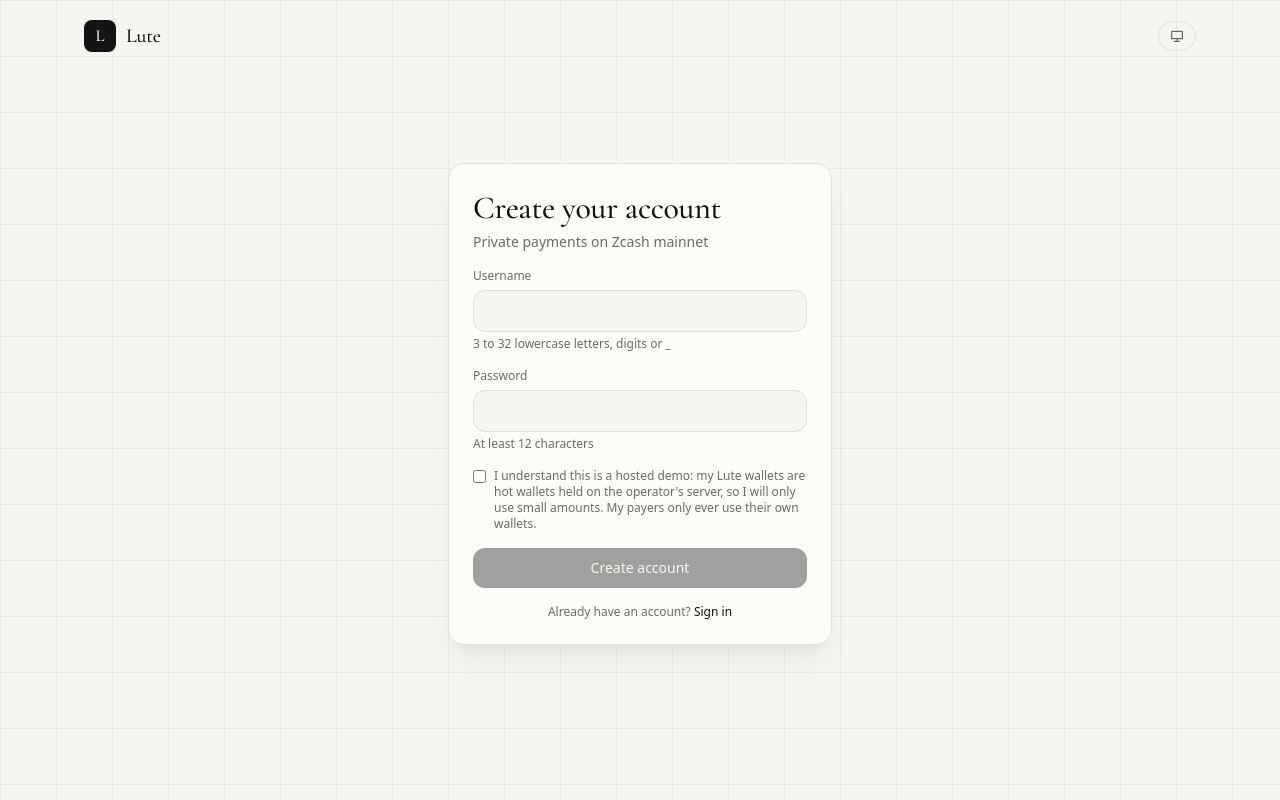
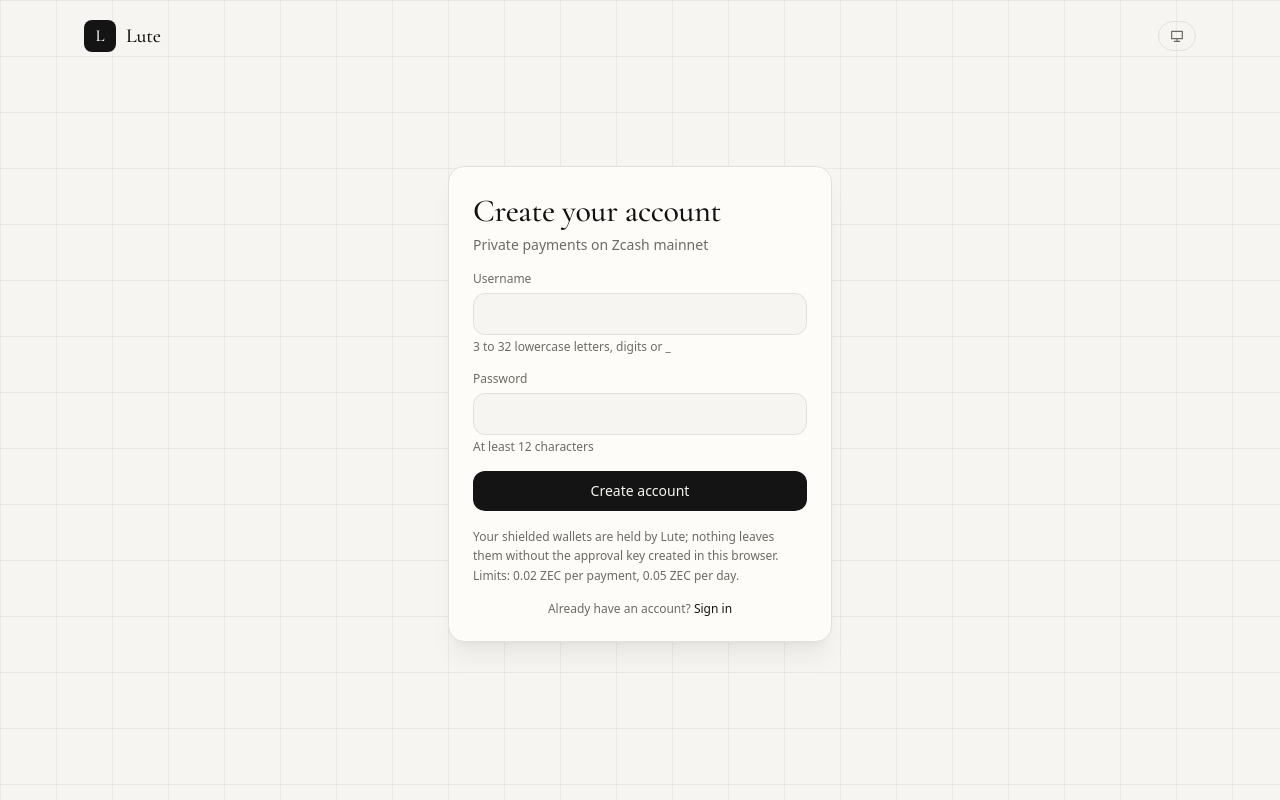
Before and after one commit to Stella112/zlute, a Next.js app in the folder apps/web/: page /signup in a window 1280 px wide. Built offline with nearby package versions, Linux system fonts and the light colour scheme.

Commit message:
product copy: drop demo disclaimers and the sign-up checkbox; state custody plainly (held by Lute, released only with the user's key) and limits as product limits

```diff
--- a/apps/web/app/signup/page.tsx
+++ b/apps/web/app/signup/page.tsx
@@ -10,7 +10,7 @@ import { ThemeToggle } from '@/components/ThemeToggle';
 
 const ERRORS: Record<string, string> = {
   USERNAME_TAKEN: 'That username is taken.',
-  SIGNUPS_CLOSED: 'This demo has reached its account limit.',
+  SIGNUPS_CLOSED: 'New accounts are paused right now. Please try again later.',
   RATE_LIMITED: 'Too many attempts. Try again in a minute.',
   WALLET_CREATION_FAILED: 'Could not create your wallets right now. Try again shortly.',
   SIGNUP_DISABLED: 'Sign-up is not enabled on this server.',
@@ -25,7 +25,6 @@ export default function SignupPage() {
   const router = useRouter();
   const [username, setUsername] = useState('');
   const [password, setPassword] = useState('');
-  const [ack, setAck] = useState(false);
   const [busy, setBusy] = useState(false);
   const [error, setError] = useState<string | null>(null);
   const [backup, setBackup] = useState<string | null>(null);
@@ -102,16 +101,13 @@ export default function SignupPage() {
         <Field label="Password" hint="At least 12 characters">
           <input className={inputCls} type="password" value={password} onChange={(e) => setPassword(e.target.value)} autoComplete="new-password" minLength={12} required />
         </Field>
-        <label className="flex items-start gap-2 text-xs text-muted">
-          <input type="checkbox" className="mt-0.5" checked={ack} onChange={(e) => setAck(e.target.checked)} />
-          <span>
-            I understand this is a hosted demo: my Lute wallets are hot wallets held on the operator&apos;s server, so I will only use small amounts. My payers only ever use their own wallets.
-          </span>
-        </label>
         <ErrorNote error={error} />
-        <Button type="submit" disabled={busy || !ack} className="w-full">
+        <Button type="submit" disabled={busy} className="w-full">
           {busy ? 'Creating your wallets…' : 'Create account'}
         </Button>
+        <p className="text-xs leading-relaxed text-muted">
+          Your shielded wallets are held by Lute; nothing leaves them without the approval key created in this browser. Limits: 0.02 ZEC per payment, 0.05 ZEC per day.
+        </p>
         <p className="text-center text-xs text-muted">
           Already have an account?{' '}
           <Link href="/login" className="text-accent hover:underline">
--- a/apps/web/app/welcome/page.tsx
+++ b/apps/web/app/welcome/page.tsx
@@ -27,7 +27,7 @@ const STEPS: [string, string][] = [
 const FAQ: [string, string][] = [
   ['What does my payer need?', 'Only a Zcash wallet that supports shielded payments, such as Zodl. No account, no sign-up, no app from us.'],
   ['Who can see my payments?', 'On the blockchain, nobody can see the sender, the recipient or the amount. Lute’s server knows your own wallets’ activity; details like recipients and notes are stored encrypted.'],
-  ['Who holds the money?', 'This hosted version keeps your Lute wallets on the server, like a hot wallet, so use small amounts. Payments out always need your approval key. Self-hosting removes the operator.'],
+  ['Who holds the money?', 'Your wallets are held by Lute, each with its own sealed key, and Lute’s software moves nothing without your approval key. Payments are limited to 0.02 ZEC each and 0.05 ZEC a day. Businesses that prefer full self-custody can run Lute on their own server.'],
   ['What does it cost?', 'Lute adds no fee. The Zcash network fee for a payment is about 0.0001 ZEC.'],
   ['What still leaks?', 'The light-wallet server Lute syncs from sees network-level information such as IP address and timing, but never keys, amounts or memos. The Privacy page lists every known limit.'],
 ];
@@ -92,7 +92,7 @@ export default function Welcome() {
                 See how it works
               </a>
             </div>
-            <p className="mt-6 text-xs text-muted">Hosted demo: your Lute wallets are hot wallets on our server. Use small amounts.</p>
+            <p className="mt-6 text-xs text-muted">Held by Lute. Released only with your key.</p>
           </div>
 
           <div className="relative">
@@ -223,7 +223,7 @@ export default function Welcome() {
               <span className="grid h-7 w-7 place-items-center rounded-md bg-accent text-xs font-display text-[1.05em] text-on-accent">L</span>
               <span className="font-semibold">Lute</span>
             </div>
-            <p className="mt-3 max-w-sm text-muted">Private payments on Zcash. Built for ZECATHON 2026. Hosted demo: use small amounts.</p>
+            <p className="mt-3 max-w-sm text-muted">Private payments on Zcash. Built for ZECATHON 2026.</p>
           </div>
           <div>
             <p className="font-medium">Product</p>
```
Also changed, not shown: 1 other file (tests, documents, lock files or other folders).
